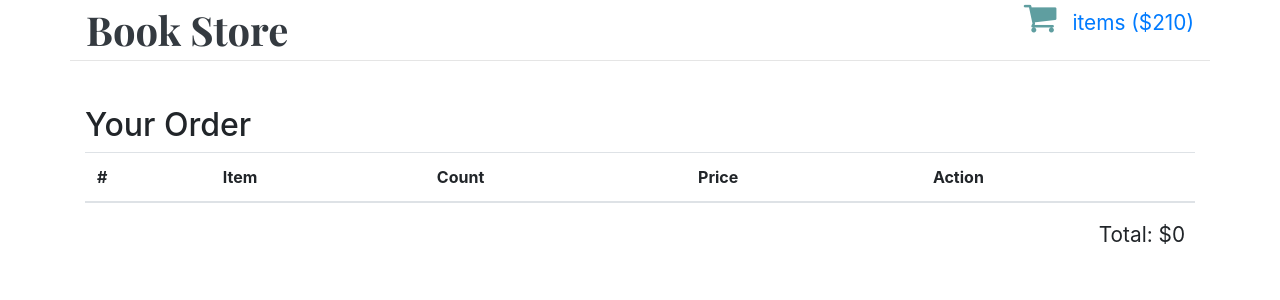
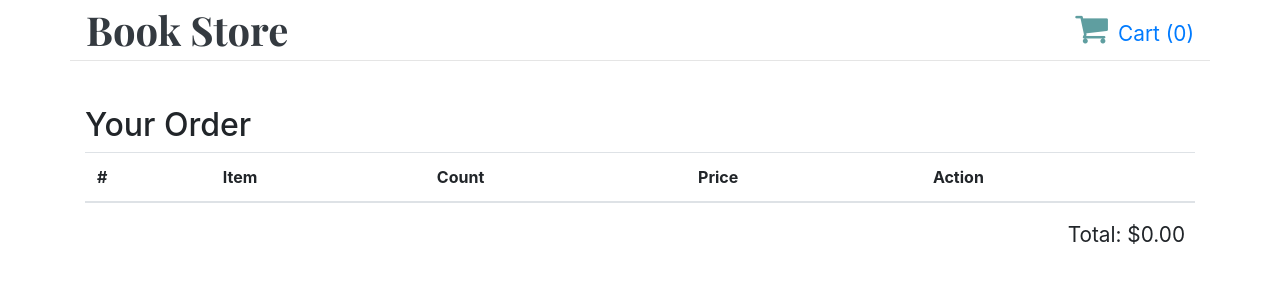
Before and after one commit to and1jump/store-demo-app, a React (Create React App) app: page /cart in a window 1280 px wide. Shown: the top 300 px of the page. Built offline with nearby package versions, Linux system fonts and the light colour scheme.

Commit message:
Made total price in cart, added count in header. Fixed bugs.

```diff
--- a/src/components/BookList/BookList.js
+++ b/src/components/BookList/BookList.js
@@ -34,7 +34,7 @@ class BookListContainer extends Component {
   }
 
   render() {
-    const { books, loading, error, onAddedToCart } = this.props;
+    const { books, loading, error, onAddedToCart  } = this.props;
 
     if (loading) {
       return <Spinner />;
--- a/src/components/CartTable/CartTable.js
+++ b/src/components/CartTable/CartTable.js
@@ -7,6 +7,7 @@ import {
   allBooksRemovedFromCart
 } from "../../actions";
 import { connect } from "react-redux";
+import Total from "./Total";
 
 const CartTable = ({ items, total, onIncrease, onDecrease, onDelete }) => {
   const renderRow = (item, idx) => {
@@ -58,15 +59,14 @@ const CartTable = ({ items, total, onIncrease, onDecrease, onDelete }) => {
         <tbody>{items.map(renderRow)}</tbody>
       </table>
 
-      <div className="total">Total: ${total}</div>
+      <Total items={items} />
     </div>
   );
 };
 
-const mapStateToProps = ({ shoppingCart: { cartItems, orderTotal } }) => {
+const mapStateToProps = ({ shoppingCart: { cartItems } }) => {
   return {
-    items: cartItems,
-    total: orderTotal
+    items: cartItems
   };
 };
 
--- /dev/null
+++ b/src/components/CartTable/Total.js
@@ -0,0 +1,12 @@
+import React from "react";
+
+const Total = ({ items }) => (
+  <div className="total">
+    Total: $
+    {items.length
+      ? items.reduce((acc, item) => acc + item.total * item.count, 0).toFixed(2)
+      : Number(0).toFixed(2)}
+  </div>
+);
+
+export default Total;
--- a/src/components/Header/Header.js
+++ b/src/components/Header/Header.js
@@ -2,8 +2,9 @@ import React from "react";
 import "./header.css";
 
 import { Link } from "react-router-dom";
+import { connect } from "react-redux";
 
-const Header = ({ numItems, total }) => {
+const Header = ({ items }) => {
   return (
     <header className="header row">
       <Link to="/">
@@ -12,11 +13,21 @@ const Header = ({ numItems, total }) => {
       <Link to="/cart">
         <div className="shopping-cart">
           <i className="cart-icon fa fa-shopping-cart" />
-          {numItems} items (${total})
+          Cart (
+          {items.length
+            ? items.reduce((acc, item) => acc + item.count, 0)
+            : Number(0)}
+          )
         </div>
       </Link>
     </header>
   );
 };
 
-export default Header;
+const mapStateToProps = ({ shoppingCart: { cartItems } }) => {
+  return {
+    items: cartItems
+  };
+};
+
+export default connect(mapStateToProps)(Header);
--- a/src/components/Header/header.css
+++ b/src/components/Header/header.css
@@ -3,6 +3,7 @@
   margin-bottom: 1rem;
   display: flex;
   justify-content: space-between;
+  align-items: center;
 }
 
 .header .logo {
--- a/src/reducers/index.js
+++ b/src/reducers/index.js
@@ -1,5 +1,5 @@
-import updateBookList from "./BookList";
-import updateShoppingCart from "./ShoppingCart";
+import updateBookList from "./book-list";
+import updateShoppingCart from "./shopping-cart";
 
 const reducer = (state, action) => {
   return {
--- a/src/reducers/ShoppingCart.js
+++ b/src/reducers/shopping-cart.js
@@ -34,7 +34,6 @@ const updateOrder = (state, bookId, quantity) => {
   let newItem = updateCartItem(book, item, quantity);
 
   return {
-    orderTotal: 0,
     cartItems: updateCartItems(cartItems, newItem, itemIndex)
   };
 };
@@ -42,8 +41,7 @@ const updateOrder = (state, bookId, quantity) => {
 const updateShoppingCart = (state, action) => {
   if (state === undefined) {
     return {
-      cartItems: [],
-      orderTotal: 0
+      cartItems: []
     };
   }
 
```
Also changed, not shown: src/reducers/book-list.js (renamed from src/reducers/BookList.js).
